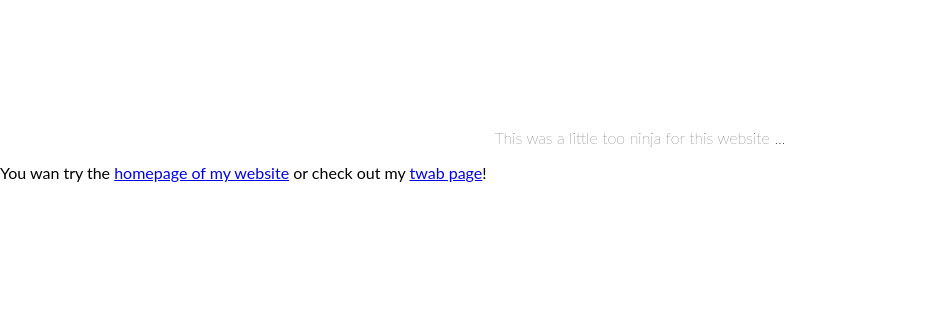
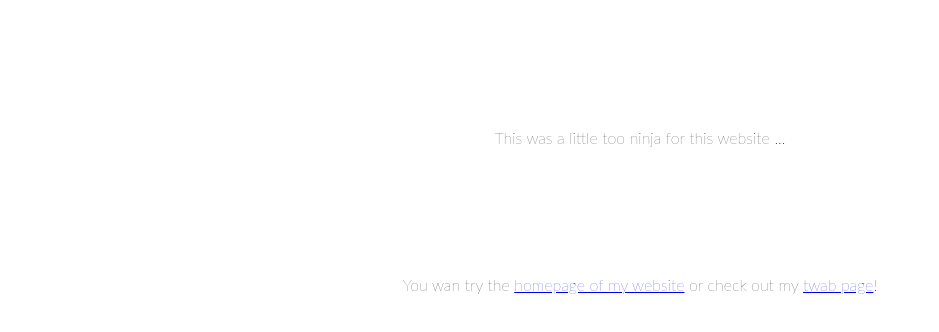
Before and after one commit to hugohil/ninja, a website: page public/404.html in a window 1280 px wide. Shown: the whole page, without its empty margins (0-939 px from the left). Drawn offline with Linux system fonts and the light colour scheme.

Commit message:
add style to 404 update

```diff
--- a/public/404.html
+++ b/public/404.html
@@ -13,6 +13,6 @@
 </head>
 <body>
   <p style="font-weight: 200; text-align: center; margin-top: 10%;">This was a little too ninja for this website ...</p>
-  <p>You wan try the <a href="hugohil.ninja">homepage of my website</a> or check out my <a href="twab.hugohil.ninja">twab page</a>!</p>
+  <p style="font-weight: 200; text-align: center; margin-top: 10%;">You wan try the <a href="hugohil.ninja">homepage of my website</a> or check out my <a href="twab.hugohil.ninja">twab page</a>!</p>
 </body>
 </html>
```
